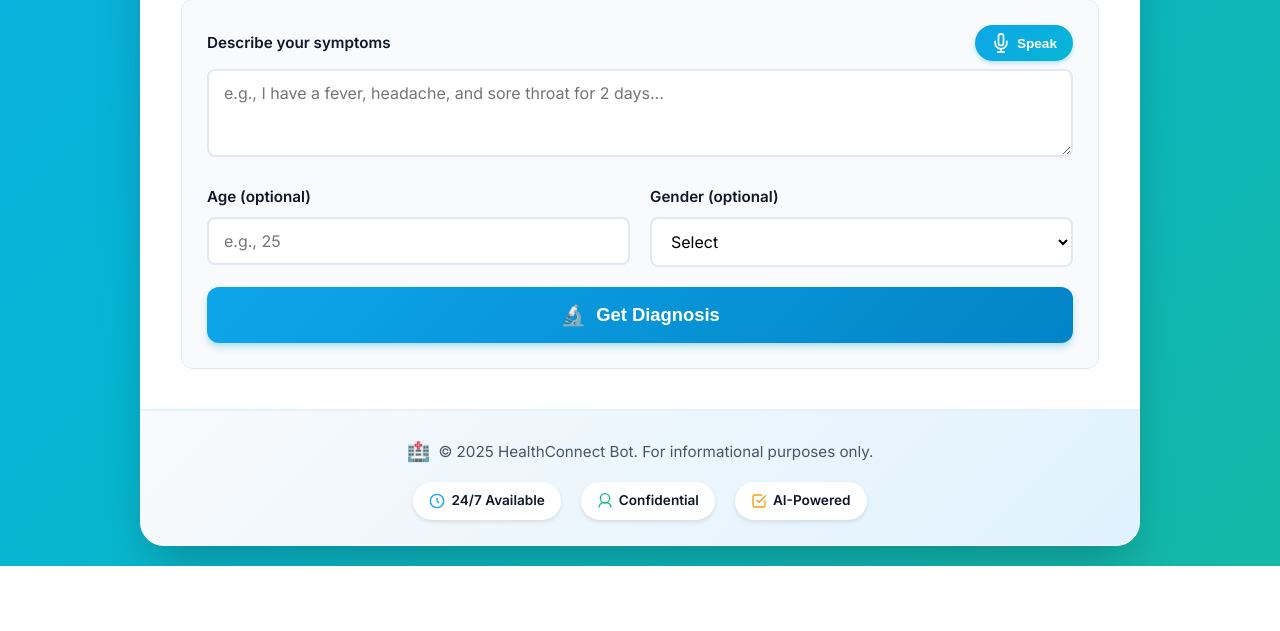
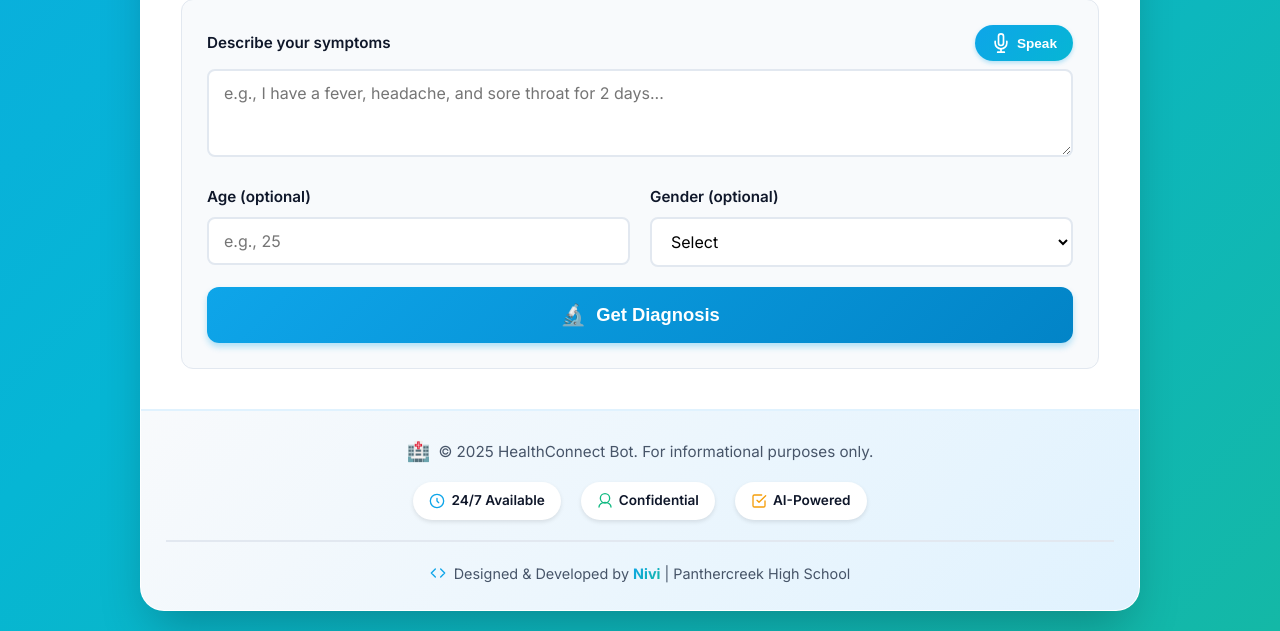
Before and after one commit to lingukavi-spec/healthconnect-bot, a Flask app: page / in a window 1280 px wide. Shown: the part 900-1531 px from the top of the page. Before the commit the page ends 1466 px from the top, so only its background shows below. Run offline with Flask 3, Linux system fonts and the light colour scheme.

Commit message:
Added developer credit: Designed and Developed by Nivi - Panthercreek High School

```diff
--- a/static/style.css
+++ b/static/style.css
@@ -806,6 +806,37 @@ footer p::before {
     flex-shrink: 0;
 }
 
+/* Developer Credit */
+.developer-credit {
+    display: flex;
+    align-items: center;
+    justify-content: center;
+    gap: 8px;
+    margin-top: 20px;
+    padding-top: 20px;
+    border-top: 2px solid var(--border-color);
+    color: var(--text-secondary);
+    font-size: 0.9rem;
+}
+
+.developer-credit svg {
+    color: var(--medical-blue);
+    flex-shrink: 0;
+}
+
+.developer-credit strong {
+    color: var(--medical-blue);
+    font-weight: 700;
+    background: linear-gradient(135deg, var(--medical-blue) 0%, var(--medical-teal) 100%);
+    -webkit-background-clip: text;
+    -webkit-text-fill-color: transparent;
+    background-clip: text;
+}
+
+body.dark-mode .developer-credit {
+    border-top-color: var(--border-color);
+}
+
 /* Scrollbar Styling */
 .chat-messages::-webkit-scrollbar {
     width: 8px;
--- a/templates/index.html
+++ b/templates/index.html
@@ -250,6 +250,12 @@
                     AI-Powered
                 </span>
             </div>
+            <div class="developer-credit">
+                <svg width="16" height="16" viewBox="0 0 24 24" fill="none" xmlns="http://www.w3.org/2000/svg">
+                    <path d="M16 18L22 12L16 6M8 6L2 12L8 18" stroke="currentColor" stroke-width="2" stroke-linecap="round" stroke-linejoin="round"/>
+                </svg>
+                <span>Designed & Developed by <strong>Nivi</strong> | Panthercreek High School</span>
+            </div>
         </footer>
     </div>
 
```
